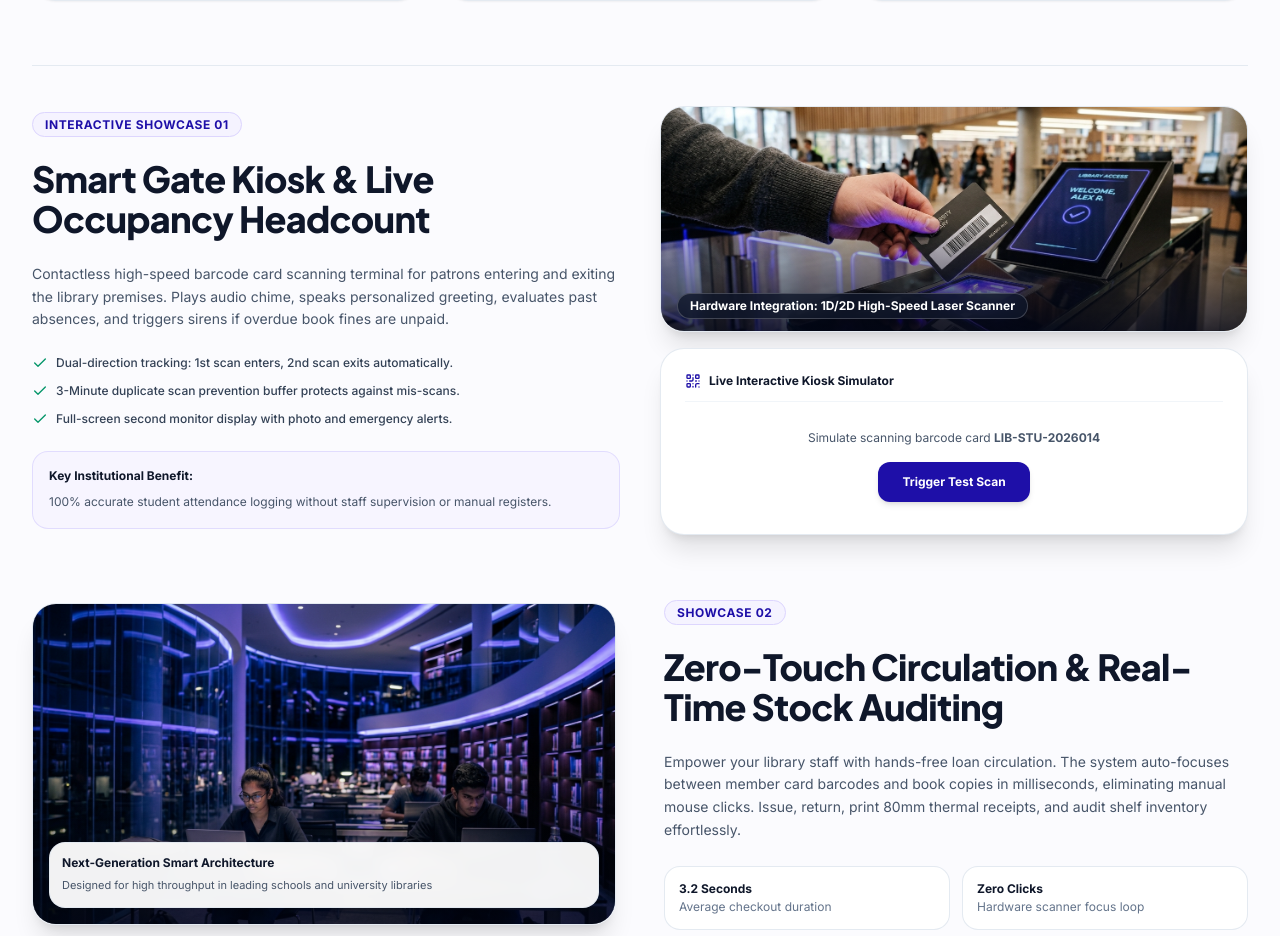
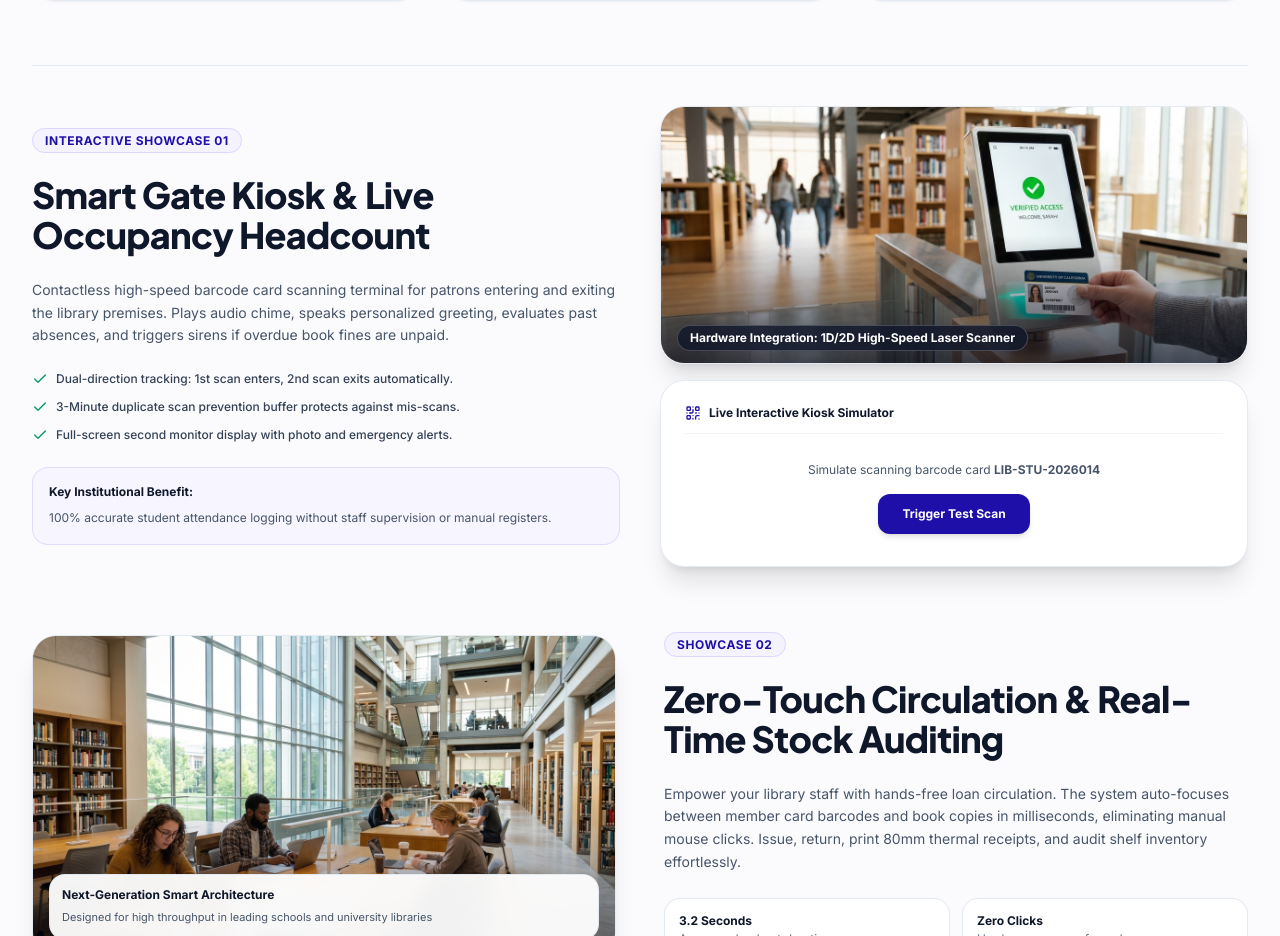
Before and after one commit to sandunawa/public-library-management-system, a React (Vite) app: page / in a window 1280 px wide. Shown: the part 3156-4092 px from the top of the page. Built offline with nearby package versions, Linux system fonts and the light colour scheme; no server answers.

Commit message:
feat(showcase): update showcase photos to match bright daylight aesthetic of hero image

```diff
--- a/src/features/landing/components/FeaturesSection.tsx
+++ b/src/features/landing/components/FeaturesSection.tsx
@@ -1,5 +1,7 @@
 import React, { useState } from 'react';
 import { motion } from 'framer-motion';
+import kioskScanImg from '/images/enivac-kiosk-scan-v3.jpg?url';
+import libraryInteriorImg from '/images/enivac-library-interior-v3.jpg?url';
 import {
   QrCode,
   ScanLine,
@@ -228,11 +230,11 @@ export const FeaturesSection: React.FC<FeaturesSectionProps> = ({ lang }) => {
             <div className="lg:col-span-6 space-y-4">
               <div className="rounded-3xl overflow-hidden border border-slate-200/90 shadow-xl relative group">
                 <img
-                  src="/images/enivac-kiosk-scan.jpg"
+                  src={kioskScanImg}
                   alt="Student scanning smart barcode card at entrance kiosk"
-                  className="w-full h-56 object-cover object-center group-hover:scale-105 transition-transform duration-500"
+                  className="w-full h-64 object-cover object-center group-hover:scale-105 transition-transform duration-500"
                 />
-                <div className="absolute inset-0 bg-gradient-to-t from-slate-950/80 via-transparent to-transparent" />
+                <div className="absolute inset-0 bg-gradient-to-t from-slate-950/70 via-transparent to-transparent" />
                 <span className="absolute bottom-3 left-4 text-xs font-bold text-white bg-slate-900/80 px-3 py-1 rounded-full border border-white/20 backdrop-blur">
                   Hardware Integration: 1D/2D High-Speed Laser Scanner
                 </span>
@@ -292,11 +294,11 @@ export const FeaturesSection: React.FC<FeaturesSectionProps> = ({ lang }) => {
             {/* Left Photo */}
             <div className="lg:col-span-6 rounded-3xl overflow-hidden border border-slate-200/90 shadow-xl relative group order-2 lg:order-1">
               <img
-                src="/images/enivac-library-interior.jpg"
+                src={libraryInteriorImg}
                 alt="Modern High-Tech University Library Learning Center"
                 className="w-full h-80 object-cover object-center group-hover:scale-105 transition-transform duration-500"
               />
-              <div className="absolute inset-0 bg-gradient-to-t from-slate-950/80 via-transparent to-transparent opacity-80" />
+              <div className="absolute inset-0 bg-gradient-to-t from-slate-950/70 via-transparent to-transparent opacity-75" />
               <div className="absolute bottom-4 left-4 right-4 p-3 rounded-2xl bg-white/95 border border-slate-200/90 backdrop-blur text-left shadow-lg">
                 <span className="text-xs font-bold text-slate-900 block">Next-Generation Smart Architecture</span>
                 <span className="text-[11px] text-slate-600">Designed for high throughput in leading schools and university libraries</span>
```
Also changed, not shown: public/images/enivac-kiosk-scan-v3.jpg (added), public/images/enivac-library-interior-v3.jpg (added).
